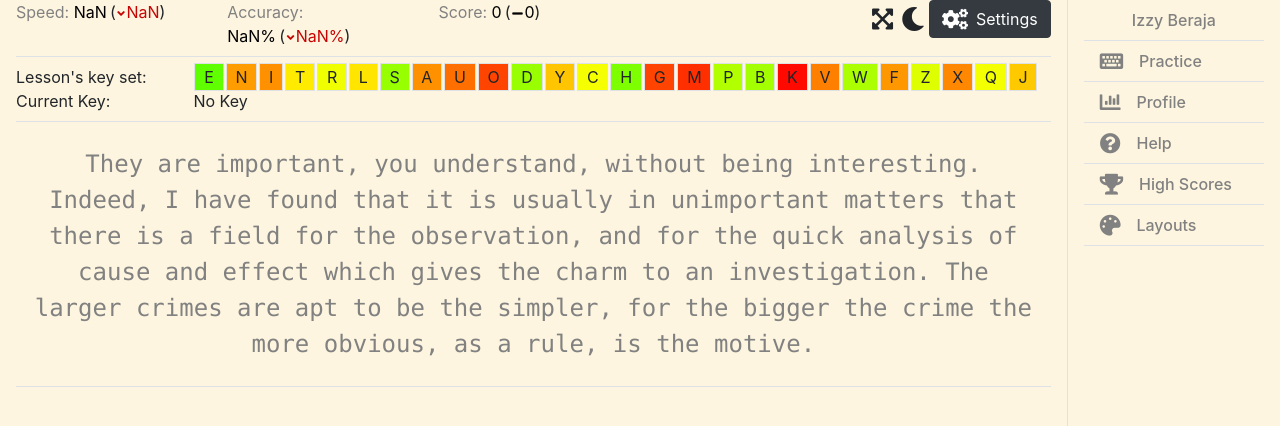
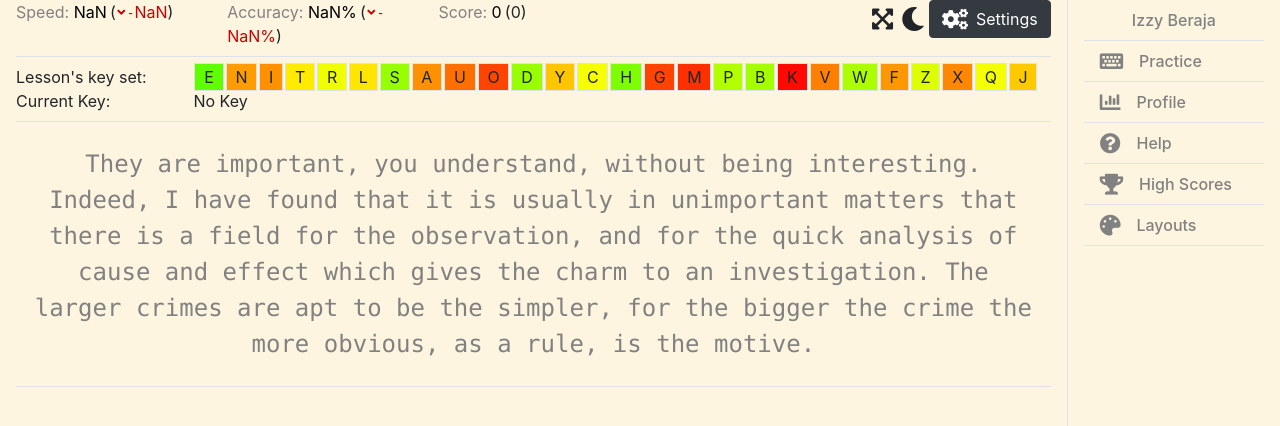
Before and after one commit to IzzyBeraja/Time-Manager-FrontEnd, a React (Create React App) app: page / in a window 1280 px wide. Shown: the top 426 px of the page. Built offline with nearby package versions, Linux system fonts and the light colour scheme.

Commit message:
Refactored the Guage styling 🎯

```diff
--- a/src/components/RecentTestStats/RecentTestStats.tsx
+++ b/src/components/RecentTestStats/RecentTestStats.tsx
@@ -41,7 +41,7 @@ const RecentTestStats = ({
           primaryValue={accuracy}
           secondaryValue={accuracyGain}
           precision={2}
-          toPercent={true}
+          isPercent={true}
         />
       </div>
       <div className="col">
--- a/src/components/common/Guage/Guage.scss
+++ b/src/components/common/Guage/Guage.scss
@@ -14,38 +14,36 @@
   margin: 0 0.2rem;
 }
 
+.secondary-text::before {
+  content: "(";
+}
+
+.secondary-text::after {
+  content: ")";
+}
+
 %fontawesomeStyle {
   font-family: "Font Awesome 5 Free";
   font-weight: 900;
-  font-size: 0.75rem;
+  font-size: 0.8rem;
   margin: 0 0.1rem;
-}
-
-.gain::before {
-  color: $green;
-  @extend %fontawesomeStyle;
-  content: "\f106";
+  vertical-align: text-bottom;
 }
 
 .gain {
   color: $green;
 }
+.gain::before {
+  color: $green;
+  @extend %fontawesomeStyle;
+  content: "\f106  +";
+}
 
-.drop::before {
-  color: $red;
-  @extend %fontawesomeStyle;
-  content: "\f107";
-}
 .drop {
   color: $red;
 }
 
-.same::before {
-  color: $black;
+.drop::before {
   @extend %fontawesomeStyle;
-  content: "\f068";
+  content: "\f107  -";
 }
-
-.same {
-  color: $black;
-}
--- a/src/components/common/Guage/Guage.tsx
+++ b/src/components/common/Guage/Guage.tsx
@@ -7,7 +7,7 @@ interface Props {
   secondaryValue: number;
   precision?: number;
   reverseSecondaryColor?: boolean;
-  toPercent?: boolean;
+  isPercent?: boolean;
 }
 
 const Guage = ({
@@ -16,22 +16,23 @@ const Guage = ({
   secondaryValue: sv,
   precision,
   //reverseSecondaryColor,
-  toPercent: p,
+  isPercent: p,
 }: Props) => {
   const style: (value: number) => string = value => {
-    if (value === 0) return "same";
+    if (value === 0) return "";
     return value > 0 ? "gain" : "drop";
   };
 
-  const sVal = sv.toFixed(precision) + (p ? "%" : "");
-  const pVal = pv.toFixed(precision) + (p ? "%" : "");
+  const format: (value: number) => string = value => {
+    return Math.abs(value).toFixed(precision) + (p ? "%" : "");
+  };
 
   return (
     <>
       <span className="primary-label">{primaryLabel}</span>
-      <span className="primary-value">{pVal}</span>
+      <span className="primary-value">{format(pv)}</span>
       <p className="secondary-text">
-        (<span className={style(sv)}>{sv > 0 ? `+${sVal}` : sVal}</span>)
+        <span className={style(sv)}>{format(sv)}</span>
       </p>
     </>
   );
```
